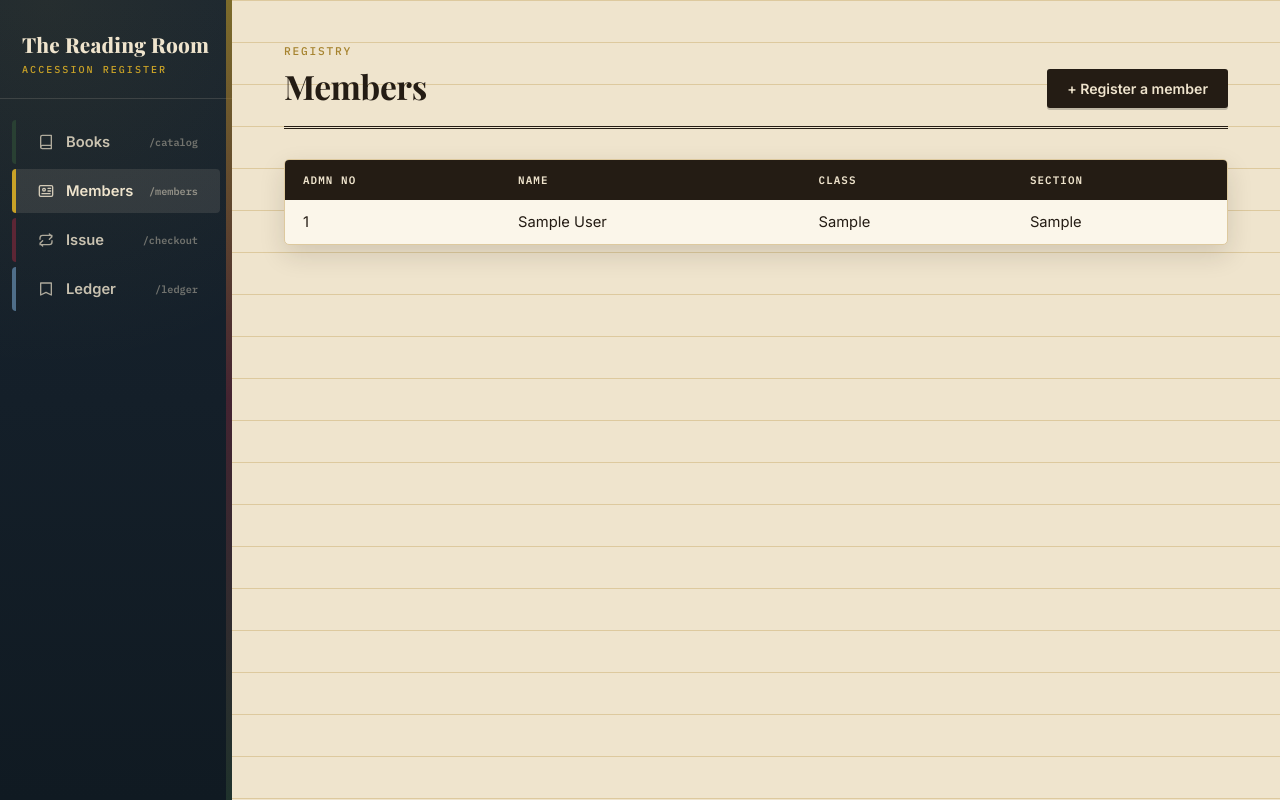
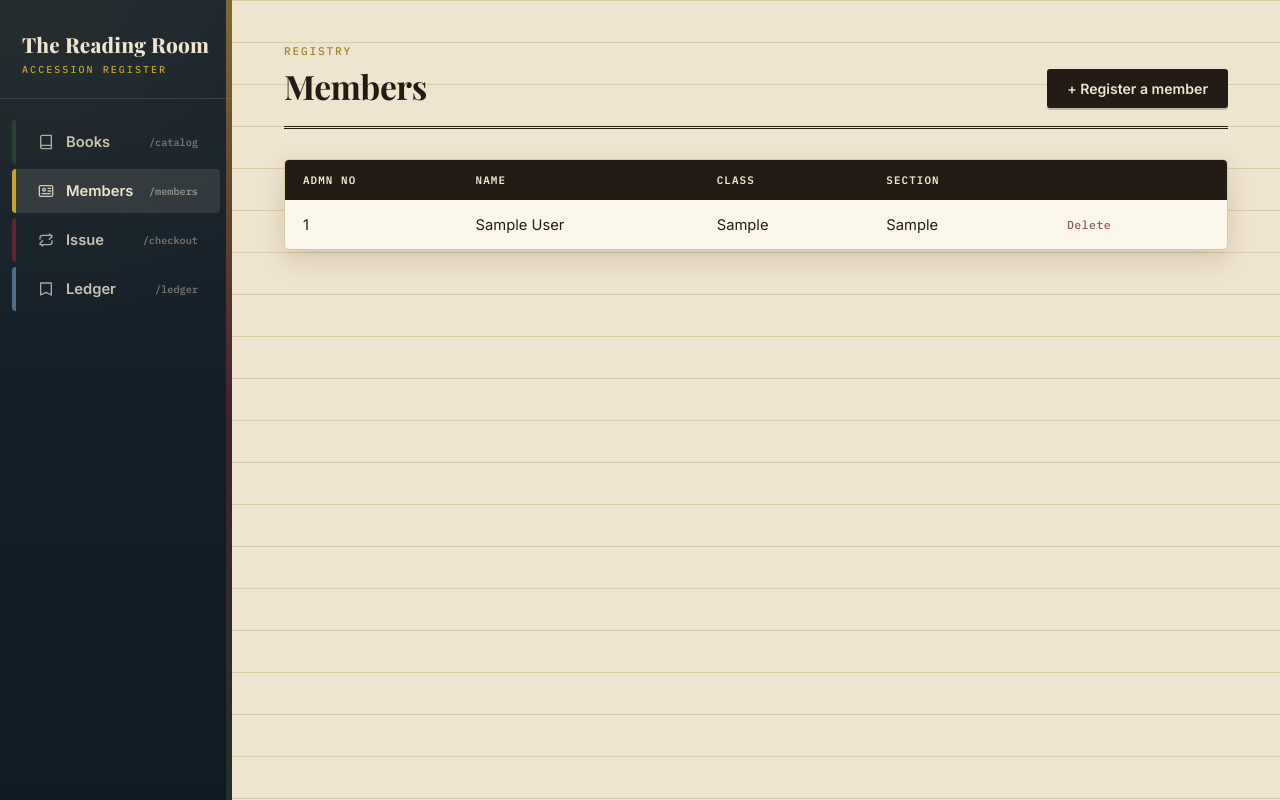
Before and after one commit to arihantitsmyname-sketch/library-management-system, a Django app: page /students/ in a window 1280 px wide. Run offline with Django 4.2, Linux system fonts and the light colour scheme; tables that the repository leaves empty hold one stand-in row (values such as "Sample post").

Commit message:
Update student_list.html

```diff
--- a/library_app/templates/library_app/student_list.html
+++ b/library_app/templates/library_app/student_list.html
@@ -18,6 +18,7 @@
                         <th>Name</th>
                         <th>Class</th>
                         <th>Section</th>
+                        <th></th>
                     </tr>
                 </thead>
                 <tbody>
@@ -27,6 +28,14 @@
                             <td>{{ s.name }}</td>
                             <td>{{ s.student_class }}</td>
                             <td>{{ s.section }}</td>
+                            <td>
+                                <form method="post" action="{% url 'delete_student' %}"
+                                      onsubmit="return confirm('Remove {{ s.name }} from members?');">
+                                    {% csrf_token %}
+                                    <input type="hidden" name="admn_no" value="{{ s.admn_no }}">
+                                    <button type="submit" class="link-delete">Delete</button>
+                                </form>
+                            </td>
                         </tr>
                     {% endfor %}
                 </tbody>
```
